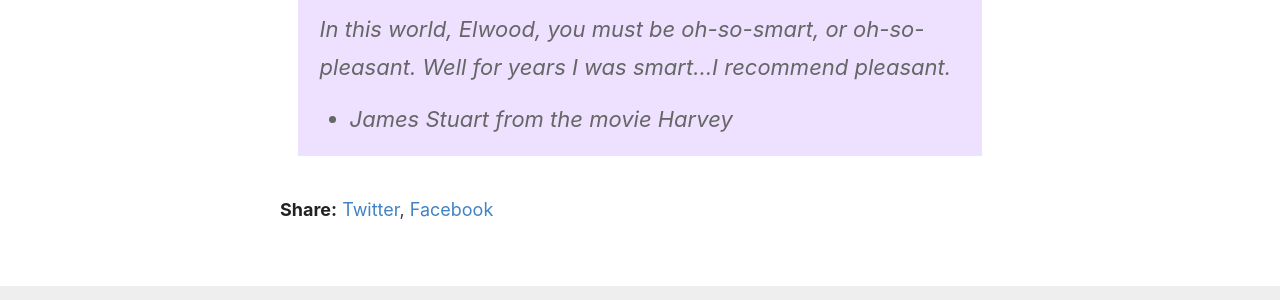
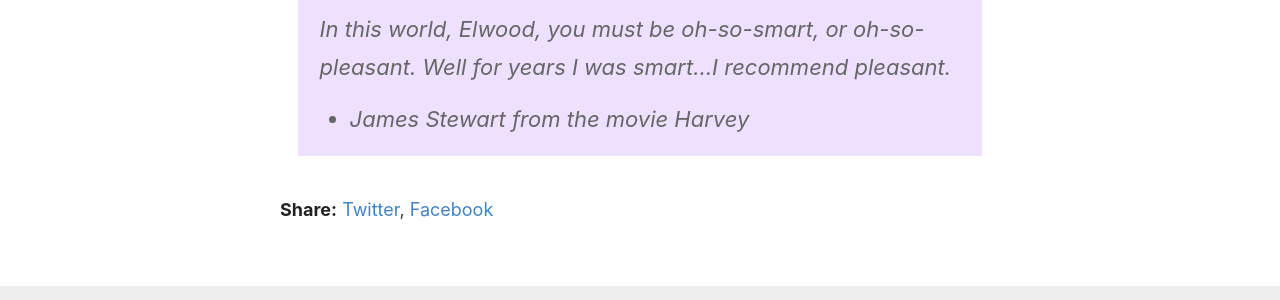
Before and after one commit to jss367/blog, a Jekyll site: the page built from _posts/2020-02-09-favorite-quotes.md, in a window 1280 px wide and 900 px high, scrolled down 1748 px. Shown: the part 525-825 px from the top of the window. Built offline with Jekyll 4.4.1, drawn with Linux system fonts in a browser that asks for light colours.

Commit message:
Update 2020-02-09-favorite-quotes.md

```diff
--- a/_posts/2020-02-09-favorite-quotes.md
+++ b/_posts/2020-02-09-favorite-quotes.md
@@ -34,4 +34,4 @@ excerpt: Imagine others complexly
   * I think this quote shows how even the most successful people can have blindspots, and how incredibly blind those spots can be
 
 >  In this world, Elwood, you must be oh-so-smart, or oh-so-pleasant. Well for years I was smart...I recommend pleasant.
-* James Stuart from the movie Harvey
+* James Stewart from the movie Harvey
```
